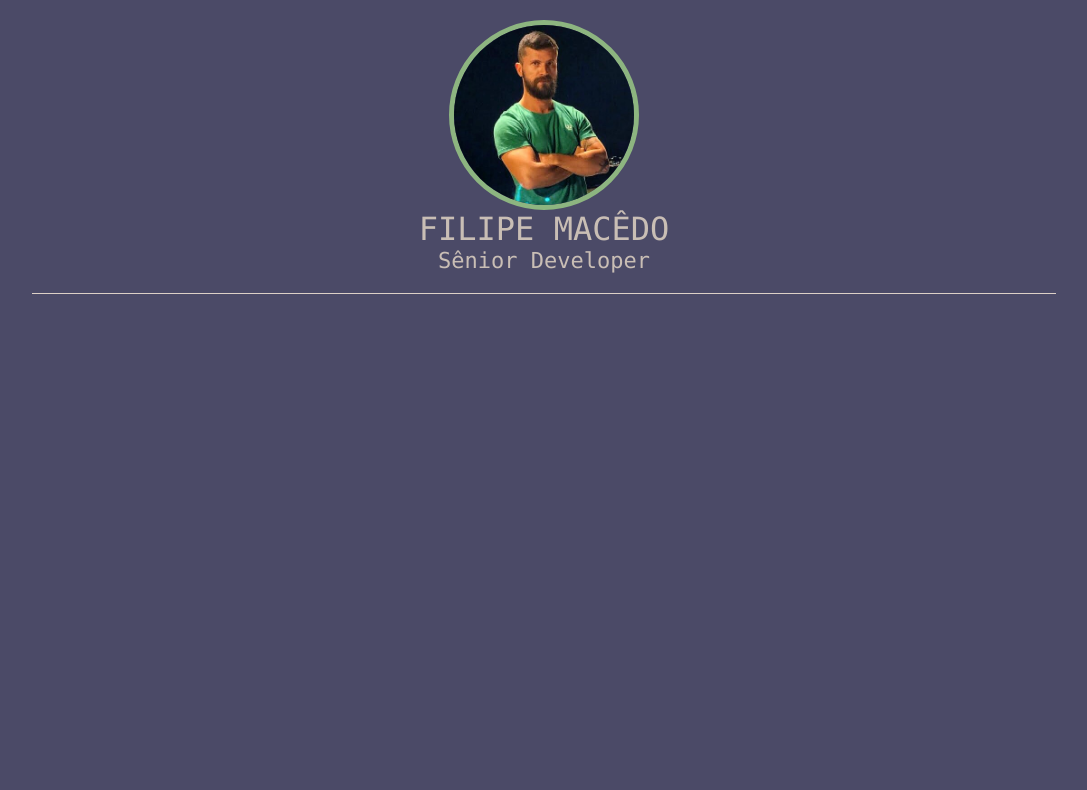
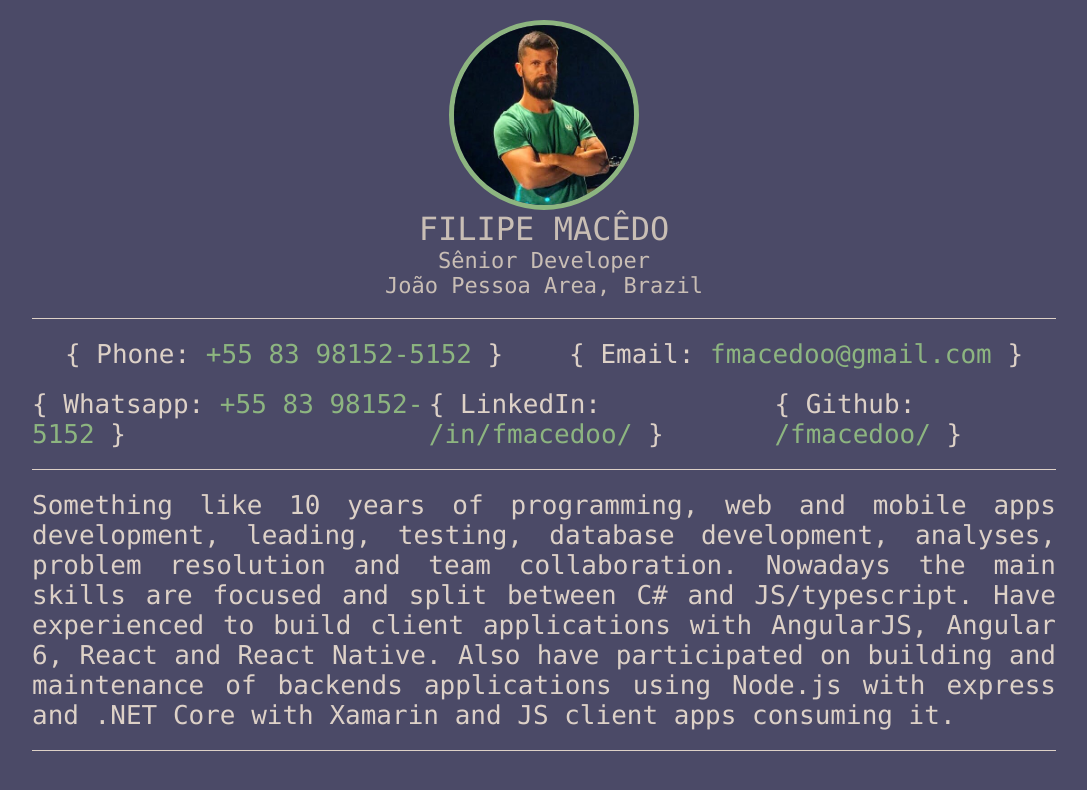
Before and after one commit to tnramalho/resume, a React (Create React App) app: page / in a window 1280 px wide. Shown: the top 790 px of the page, without its empty margins (96-1183 px from the left). Built offline with nearby package versions, Linux system fonts and the light colour scheme.

Commit message:
Created a section content and the contact styles. Also fixed the height at Divider.

```diff
--- a/src/App.css
+++ b/src/App.css
@@ -1,5 +1,6 @@
 .theme {
   color: #DDD1C7;
+  color: #C9BEB5;
   color: #C2CFB2;
   color: #8DB580;
   color: #7E8987;
--- a/src/App.js
+++ b/src/App.js
@@ -1,7 +1,10 @@
 import React, { useState, useEffect } from 'react';
 import logo from './logo.svg';
 import './App.css';
+
 import Divider from './components/Divider';
+import Section from './components/Section';
+import { Contact, ContactType, ContactValue, Description } from './components/Section/styles';
 
 function App() {
 
@@ -18,7 +21,27 @@ function App() {
           <img className="Header-photo" src="./assets/profile.jpg" />
           <span className="Header-name">{cv.name}</span>
           <span className="Header-title">{cv.title}</span>
+          <span className="Header-title">{cv.location}</span>
         </header>
+        <Divider />
+        <Section justify="space-around" direction="row">
+        {
+          cv.contacts.map(o => (
+            <Contact type={o.type} value={o.value} />
+          ))
+        }
+        </Section>
+        <Section justify="space-around" direction="row">
+        {
+          cv.social.map(o => (
+            <Contact type={o.type} value={o.value} />
+          ))
+        }
+        </Section>
+        <Divider />
+        <Section>
+          <Description>{cv.about}</Description>
+        </Section>
         <Divider />
       </div>
     </div>
--- a/src/components/Divider.js
+++ b/src/components/Divider.js
@@ -3,7 +3,7 @@ import styled from 'styled-components';
 
 const Container = styled.div`
   background-color: #DDD1C7;
-  height: 0.5px;
+  height: 1px;
   width: 100%;
 `;
 
--- /dev/null
+++ b/src/components/Section/index.js
@@ -0,0 +1,26 @@
+import React from 'react';
+
+import { Container, Header, Content, Title, Description } from './styles';
+
+export default function Section({
+    title,
+    children,
+    align = 'flex-start' || 'center' || 'flex-end',
+    justify = 'flex-start' || 'center' || 'flex-end',
+    direction = 'row' || 'column',
+}) {
+  return (
+    <Container>
+        {
+            (title) && (
+                <Header>
+                    <Title>{title}</Title>
+                </Header>
+            )
+        }
+        <Content justify={justify} align={align} direction={direction}>
+            { children }
+        </Content>
+    </Container>
+  );
+}
--- /dev/null
+++ b/src/components/Section/styles.js
@@ -0,0 +1,49 @@
+import React from 'react';
+import styled from 'styled-components';
+
+export const Container = styled.div`
+  display: flex;
+  flex-direction: row;
+  margin: 20px 0 20px 0;
+`;
+
+export const Header = styled.div`
+  width: 250px;
+  align-items: center;
+`;
+
+export const Title = styled.span`
+    color: #C9BEB5;
+    text-transform: uppercase;
+`;
+
+export const Content = styled.div`
+  display: flex;
+  flex-grow: 1;
+  flex-direction: ${props => props.direction || 'row'};
+  justify-content: ${props => props.justify || 'flex-start'};
+  align-items: ${props => props.align || 'flex-start'};
+`;
+
+export const Description = styled.span`
+    color: #DDD1C7;
+    text-align: justify;
+`;
+
+export const ContactType = styled.span`
+    color: #DDD1C7;
+`;
+
+export const ContactValue = styled.a`
+    color: #8DB580;
+`;
+
+export const Contact = styled.div.attrs(props => ({
+  children: (
+    <>
+    <ContactType>{'{ '}{props.type}{': '}</ContactType>
+    <ContactValue>{props.value}</ContactValue>
+    <ContactType>{' }'}</ContactType>
+    </>
+  )
+}))``;
```
